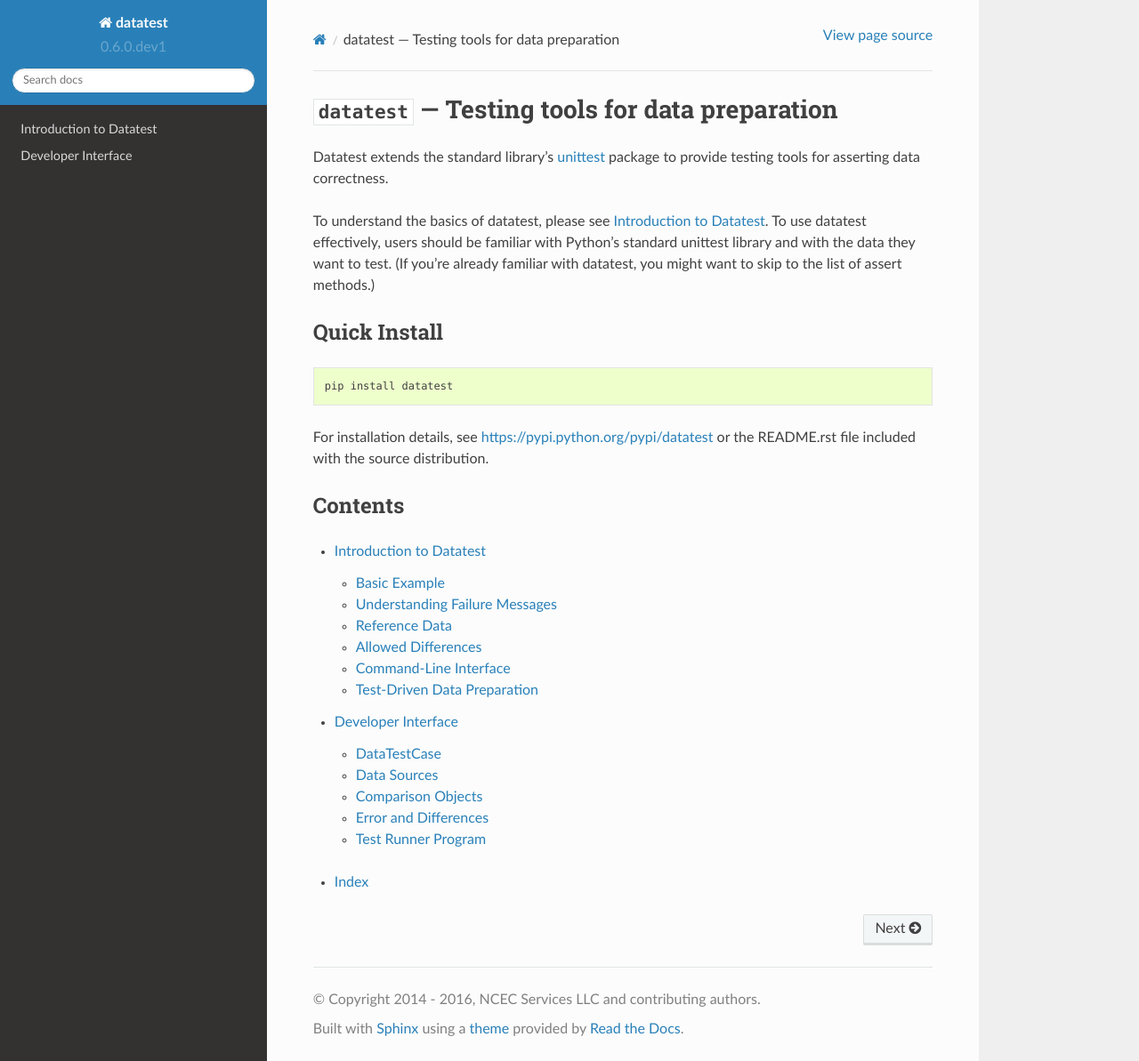
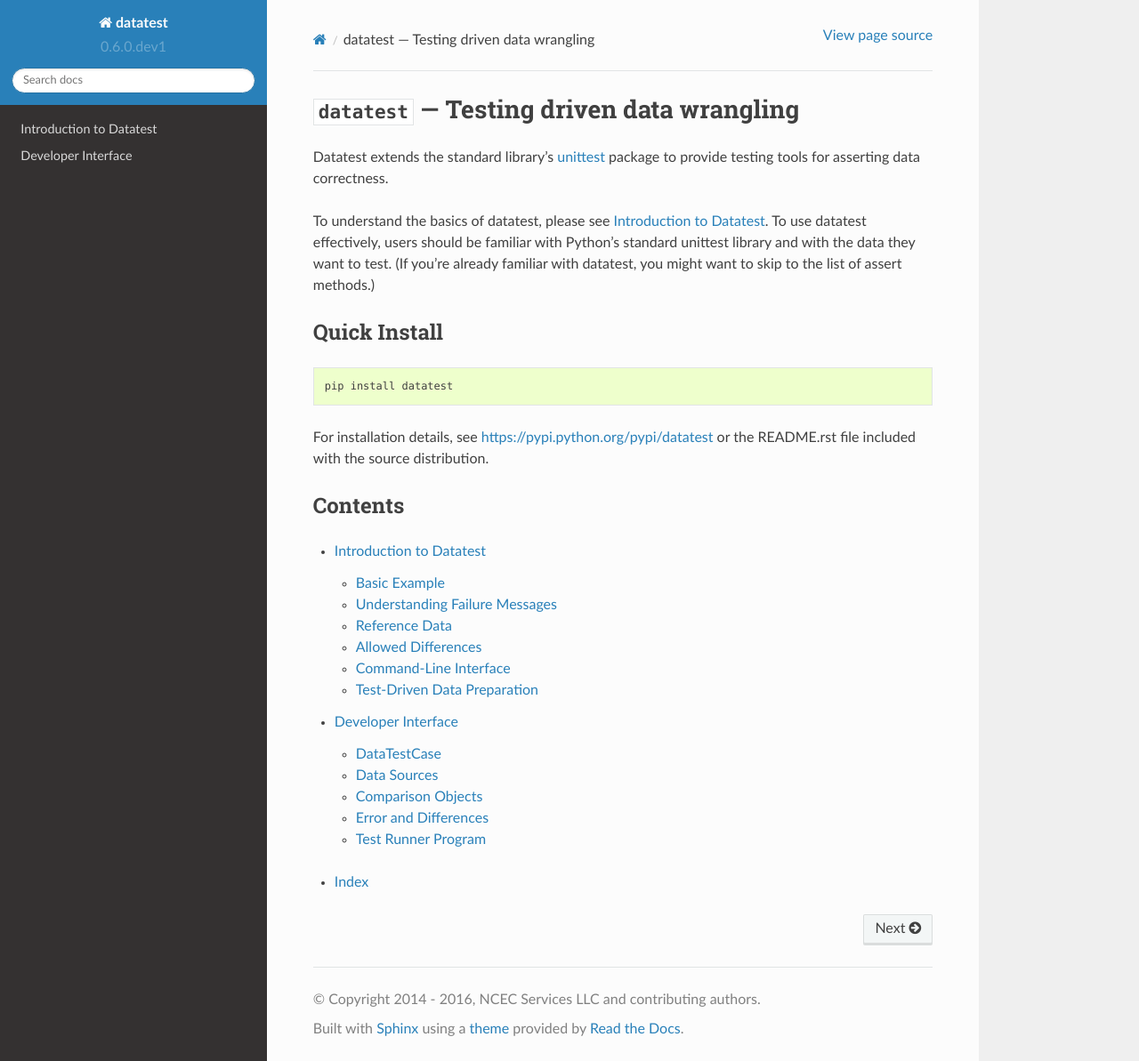
Before and after one commit to shawnbrown/datatest, a Sphinx documentation site: the page built from docs/index.rst, in a window 1280 px wide and 1193 px high. Shown: the whole window at 89% size. Built offline with Sphinx 7.4.7 and the Read the Docs theme 2.0.0, drawn with Linux system fonts in a browser that asks for light colours.

Commit message:
Update and expand docs to clarify class and method descriptions.

```diff
--- a/docs/index.rst
+++ b/docs/index.rst
@@ -1,18 +1,18 @@
 
 .. meta::
-    :description: datatest: Testing tools for data preparation.
-    :keywords: datatest, unittest, testing, data preparation, test-driven data preparation
+    :description: datatest: Testing driven data wrangling.
+    :keywords: datatest, data wrangling, unittest, data preparation
     :title: Index
 
 .. module:: datatest
-    :synopsis: Testing tools for data preparation.
+    :synopsis: Testing driven data wrangling.
 .. moduleauthor:: Shawn Brown <sbrown@ncecservices.com>
 .. sectionauthor:: Shawn Brown <sbrown@ncecservices.com>
 
 
-######################################################
-:mod:`datatest` --- Testing tools for data preparation
-######################################################
+#################################################
+:mod:`datatest` --- Testing driven data wrangling
+#################################################
 
 Datatest extends the standard library's `unittest
 <http://docs.python.org/3/library/unittest.html>`_ package to provide
```
Also changed, not shown: docs/api.rst (+43 -20 lines), 6 other files.
